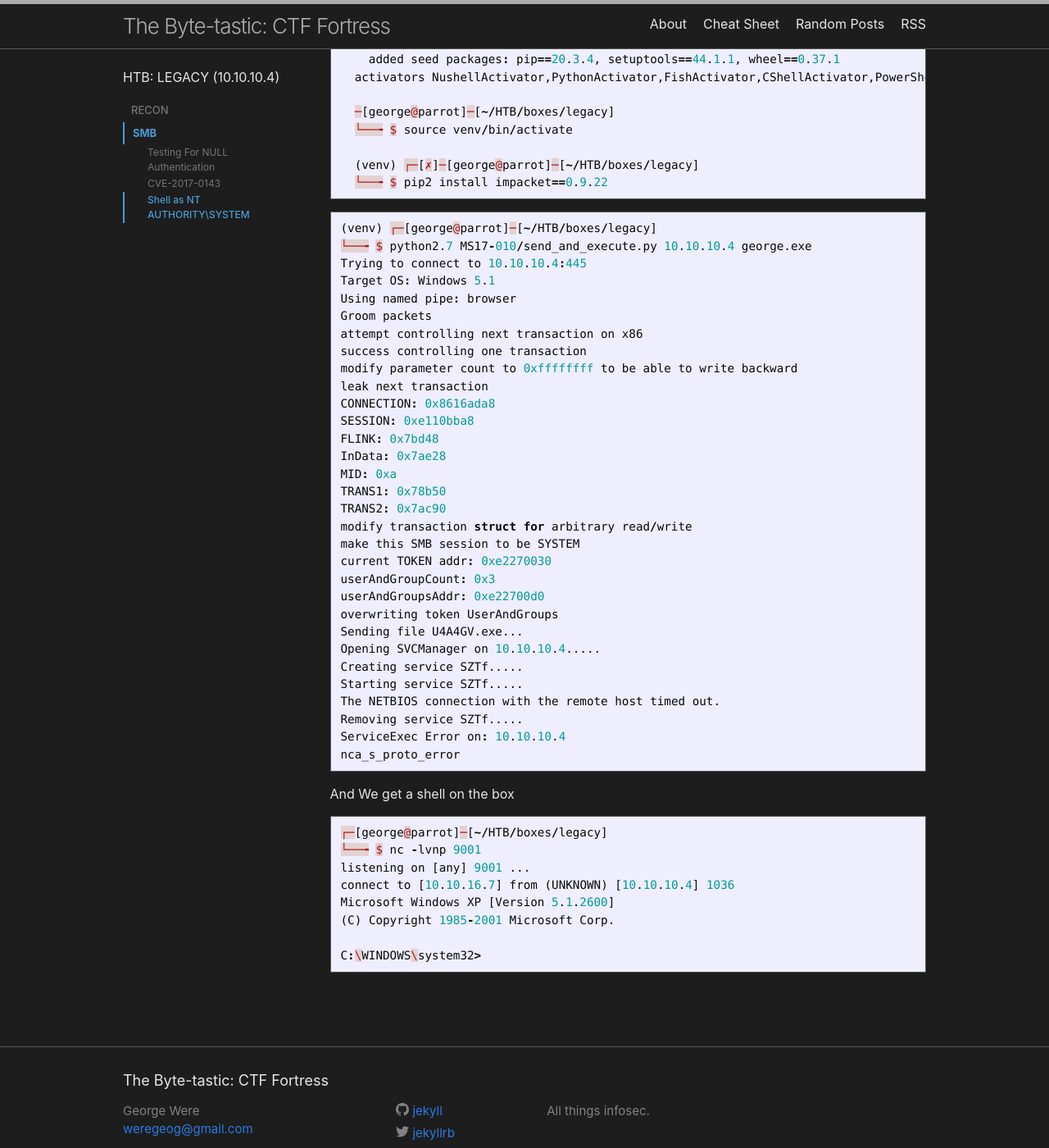
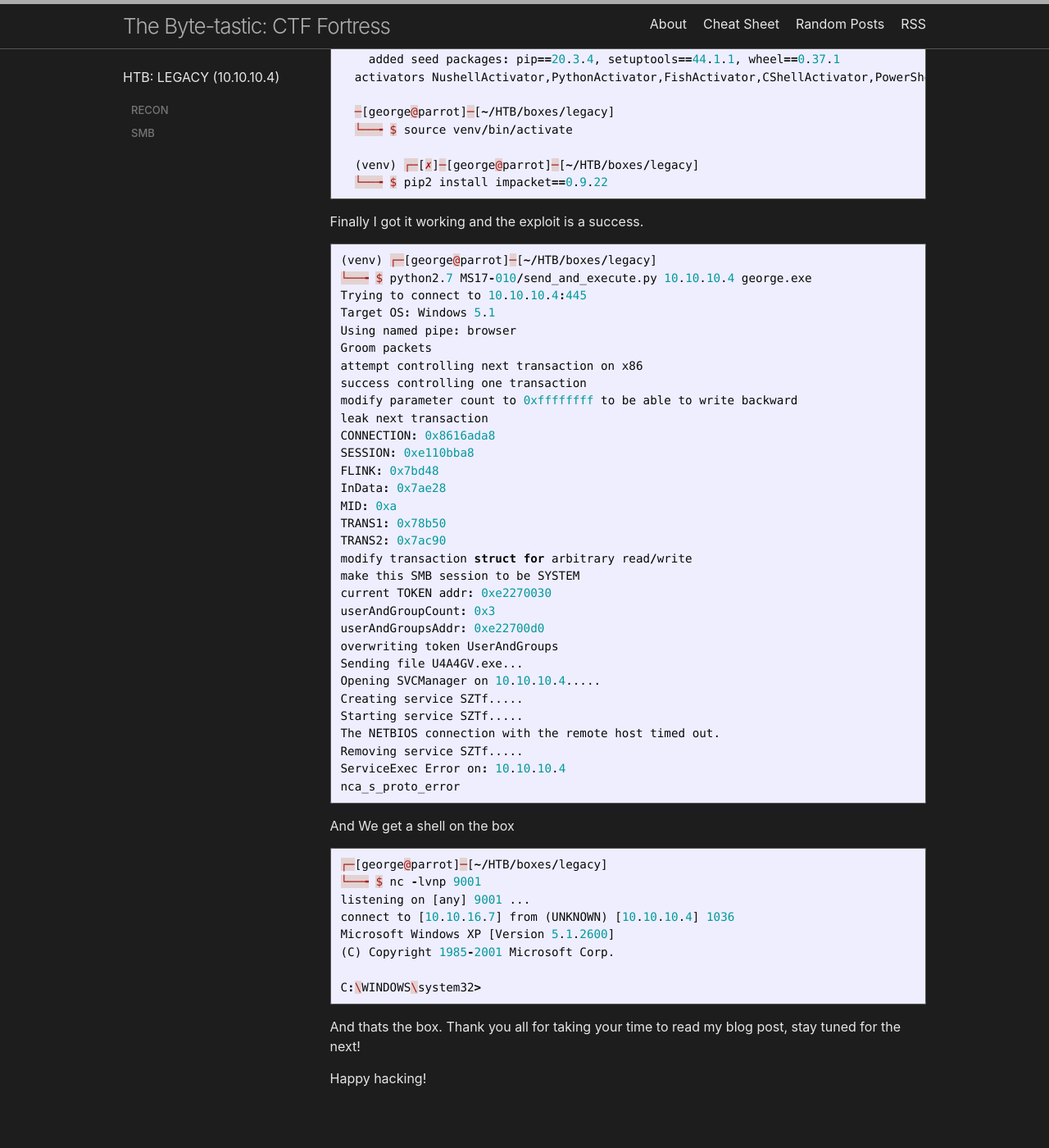
Before and after one commit to GeorgeWere/georgewere.github.io, a Jekyll site: the page built from _posts/2023-09-25-htb-legacy.md, in a window 1280 px wide and 1400 px high, scrolled down 5445 px. Shown: the whole window at 82% size. Built offline with Jekyll 4.4.1, drawn with Linux system fonts in a browser that asks for light colours.

Commit message:
Update 2023-09-25-htb-legacy.md

````diff
--- a/_posts/2023-09-25-htb-legacy.md
+++ b/_posts/2023-09-25-htb-legacy.md
@@ -248,6 +248,9 @@
   (venv) ┌─[✗]─[george@parrot]─[~/HTB/boxes/legacy]
   └──╼ $ pip2 install impacket==0.9.22
 ```
+
+Finally I got it working and the exploit is a success.
+
 ```c
 (venv) ┌─[george@parrot]─[~/HTB/boxes/legacy]
 └──╼ $ python2.7 MS17-010/send_and_execute.py 10.10.10.4 george.exe
@@ -293,3 +296,6 @@
 
 C:\WINDOWS\system32>
 ```
+And thats the box. Thank you all for taking your time to read my blog post, stay tuned for the next!
+
+Happy hacking!
````
